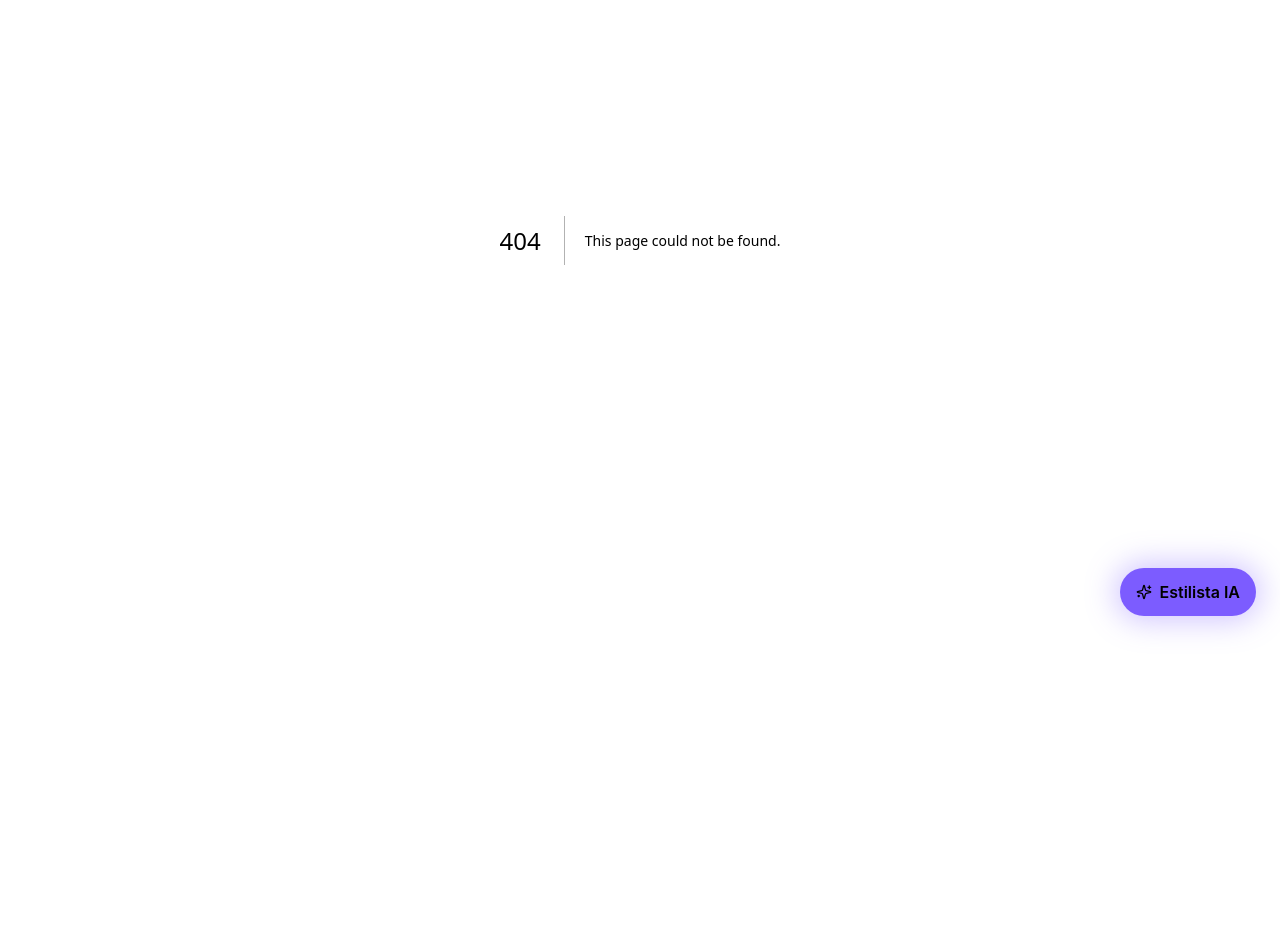
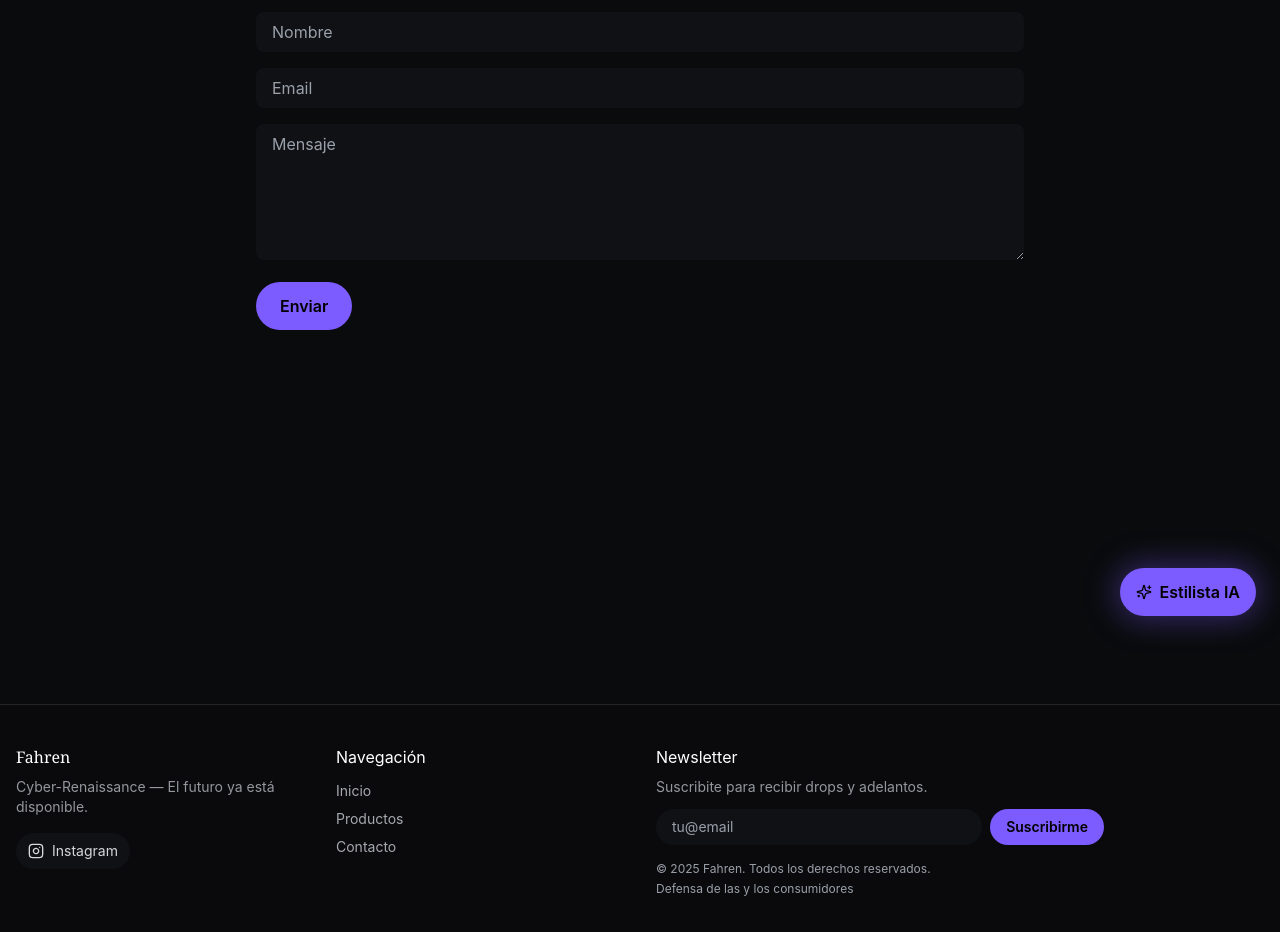
Before and after one commit to Alexandros-C/fahren, a Next.js app: page /contacto in a window 1280 px wide. Before the commit this address had no page. Shown: the part 160-1092 px from the top of the page. Before the commit the page ends 800 px from the top, so only its background shows below. Built offline with nearby package versions, Linux system fonts and the light colour scheme.

Commit message:
feat(footer): redes, navegación, newsletter y legales; fix build

```diff
--- /dev/null
+++ b/src/app/contacto/page.tsx
@@ -0,0 +1,21 @@
+import { Header } from '@/components/Header'
+
+export default function ContactoPage() {
+  return (
+    <main>
+      <Header />
+      <section className="pt-20 px-4">
+        <div className="mx-auto max-w-3xl">
+          <h1 className="font-display text-3xl text-white">Contacto</h1>
+          <p className="mt-2 text-metal-300/80">Escribinos y te respondemos a la brevedad.</p>
+          <form className="mt-6 space-y-4">
+            <input type="text" placeholder="Nombre" className="w-full rounded-lg bg-carbon-800 px-4 py-2 text-metal-200 placeholder-metal-400" />
+            <input type="email" placeholder="Email" className="w-full rounded-lg bg-carbon-800 px-4 py-2 text-metal-200 placeholder-metal-400" />
+            <textarea placeholder="Mensaje" rows={5} className="w-full rounded-lg bg-carbon-800 px-4 py-2 text-metal-200 placeholder-metal-400" />
+            <button className="rounded-full bg-neon-violet px-6 py-3 font-semibold text-black">Enviar</button>
+          </form>
+        </div>
+      </section>
+    </main>
+  )
+}
--- a/src/app/layout.tsx
+++ b/src/app/layout.tsx
@@ -1,6 +1,7 @@
 import type { Metadata } from 'next'
 import './globals.css'
 import AiStylistPanel from '@/components/AiStylistPanel'
+import Footer from '@/components/Footer'
 
 export const metadata: Metadata = {
   title: 'Fahren — Cyber-Renaissance Store',
@@ -12,7 +13,10 @@ export default function RootLayout({ children }: { children: React.ReactNode })
   return (
     <html lang="es" className="h-full">
       <body className="min-h-full font-ui">
-        {children}
+        <div className="min-h-screen">
+          {children}
+        </div>
+        <Footer />
         <AiStylistPanel />
       </body>
     </html>
--- /dev/null
+++ b/src/components/Footer.tsx
@@ -0,0 +1,70 @@
+"use client"
+import Link from 'next/link'
+import { Instagram } from 'lucide-react'
+
+export default function Footer() {
+  return (
+    <footer className="mt-16 border-t border-white/10 bg-carbon-900/60">
+      <div className="mx-auto max-w-7xl px-4 py-10">
+        <div className="grid grid-cols-1 gap-8 md:grid-cols-4">
+          <div>
+            <h3 className="font-display text-white">Fahren</h3>
+            <p className="mt-2 text-sm text-metal-300/80">Cyber-Renaissance — El futuro ya está disponible.</p>
+            <div className="mt-4 flex items-center gap-3">
+              <a
+                href="https://instagram.com/fahren"
+                target="_blank"
+                rel="noopener noreferrer"
+                className="focus-ring inline-flex items-center gap-2 rounded-full bg-carbon-800 px-3 py-2 text-metal-200 hover:text-white"
+                aria-label="Instagram"
+              >
+                <Instagram className="h-4 w-4" />
+                <span className="text-sm">Instagram</span>
+              </a>
+            </div>
+          </div>
+
+          <div>
+            <h4 className="text-white">Navegación</h4>
+            <ul className="mt-3 space-y-2 text-sm text-metal-300/90">
+              <li><Link href="/" className="hover:text-white">Inicio</Link></li>
+              <li><Link href="/productos" className="hover:text-white">Productos</Link></li>
+              <li><Link href="/contacto" className="hover:text-white">Contacto</Link></li>
+            </ul>
+          </div>
+
+          <div className="md:col-span-2">
+            <h4 className="text-white">Newsletter</h4>
+            <p className="mt-2 text-sm text-metal-300/80">Suscribite para recibir drops y adelantos.</p>
+            <form
+              className="mt-3 flex max-w-md gap-2"
+              onSubmit={(e) => { e.preventDefault(); }}
+              aria-label="Suscripción al newsletter"
+            >
+              <input
+                type="email"
+                required
+                placeholder="tu@email"
+                className="focus-ring w-full rounded-full bg-carbon-800 px-4 py-2 text-sm text-metal-200 placeholder-metal-400"
+              />
+              <button type="submit" className="rounded-full bg-neon-violet px-4 py-2 text-sm font-semibold text-black">Suscribirme</button>
+            </form>
+            <div className="mt-4 text-xs text-metal-400">
+              <p>© {new Date().getFullYear()} Fahren. Todos los derechos reservados.</p>
+              <p className="mt-1">
+                <a
+                  href="https://www.argentina.gob.ar/defensadelconsumidor"
+                  target="_blank"
+                  rel="noopener noreferrer"
+                  className="hover:underline"
+                >
+                  Defensa de las y los consumidores
+                </a>
+              </p>
+            </div>
+          </div>
+        </div>
+      </div>
+    </footer>
+  )
+}
```
